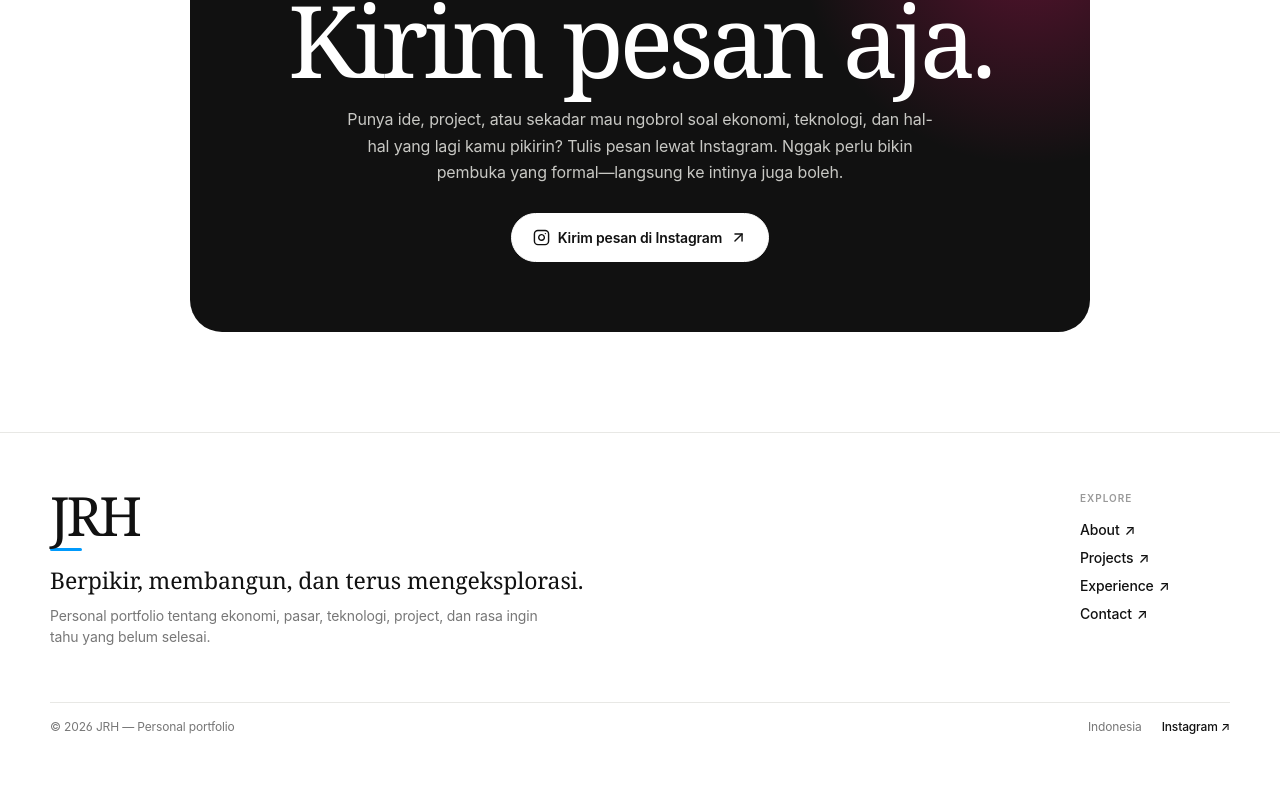
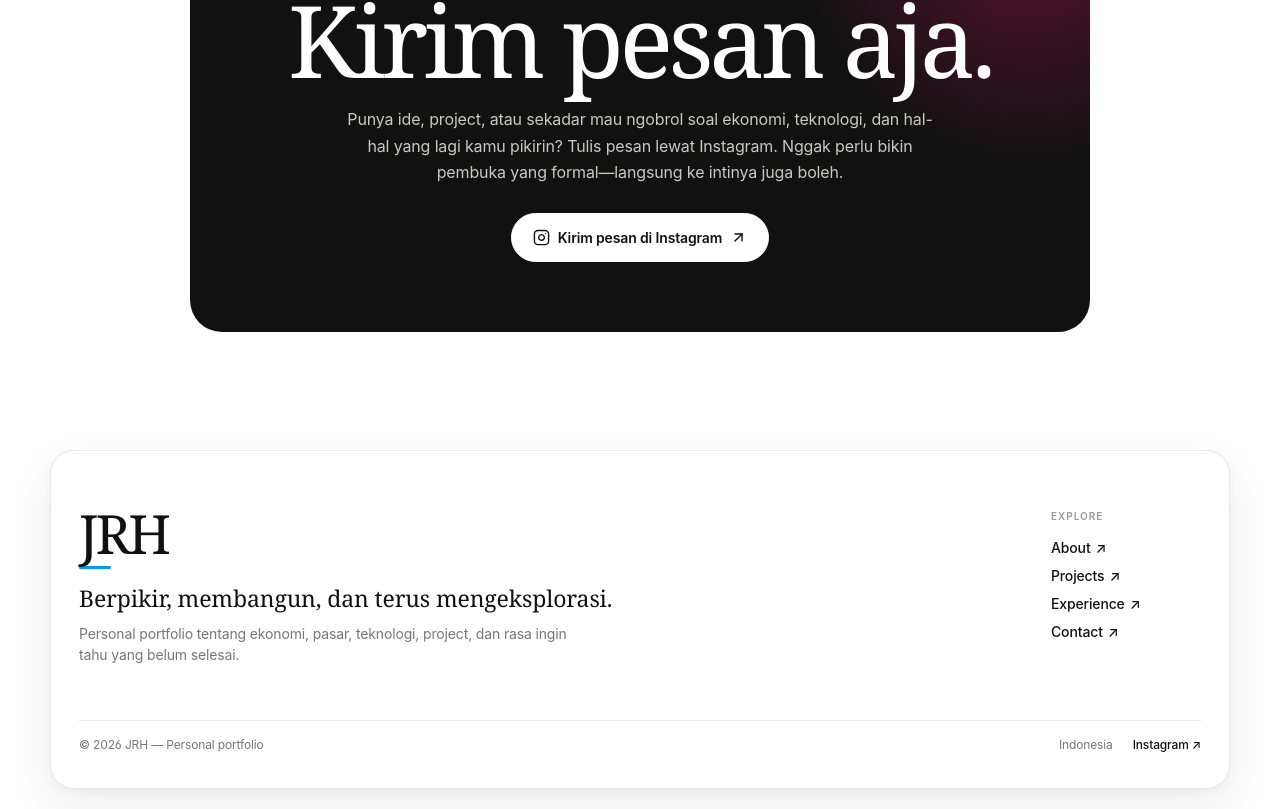
Before and after one commit to LionerHakim/JRHs, a React (Vite) app: page / in a window 1280 px wide. Shown: the part 4697-5506 px from the top of the page. Before the commit the page ends 5467 px from the top, so only its background shows below. Built offline with nearby package versions, Linux system fonts and the light colour scheme.

Commit message:
polish footer card and mobile edge lighting

```diff
--- a/src/jrh-platform-fix.css
+++ b/src/jrh-platform-fix.css
@@ -2,10 +2,31 @@
 .page-shell{overflow:visible!important}
 .music-player{overflow:visible!important;contain:none!important}
 .music-player-panel{transform:translateZ(0)!important;will-change:transform!important}
+
+/* Footer card: same surface language as the project cards. */
+.site-footer{border-top:0!important;background:#fff!important;padding:18px 0 20px!important}
+.site-footer .footer-inner{box-sizing:border-box!important;border:1px solid var(--jrh-line)!important;border-radius:24px!important;background:#fff!important;box-shadow:0 18px 48px rgba(0,0,0,.07),0 3px 12px rgba(0,0,0,.035)!important}
+.site-footer .footer-main{padding:0 28px!important}
+.site-footer .footer-bottom{margin-left:28px!important;margin-right:28px!important}
+.site-footer .footer-brand{transition:transform .2s ease!important}
+.site-footer .footer-brand:hover{transform:translateY(-1px)!important}
+
+/* Samsung-style edge lighting on phones: soft four-edge breathing, no intrusive overlay. */
 @media (max-width:767px){
+  .jrh-nav-inner{position:relative!important;z-index:701!important}
   .music-player{position:static!important}
   .music-player-panel{position:fixed!important;z-index:2147483000!important;right:10px!important;bottom:72px!important;left:auto!important;top:auto!important;width:min(300px,calc(100vw - 20px))!important;max-height:calc(100dvh - 88px)!important;overflow:auto!important;overscroll-behavior:contain!important;-webkit-overflow-scrolling:touch!important}
   .music-player-pill{position:relative!important;z-index:2147483001!important}
   .music-player-track-button,.music-player-song{cursor:pointer!important;user-select:none!important;-webkit-user-select:none!important;-webkit-touch-callout:none!important}
+
+  .page-shell::before{inset:0!important;z-index:480!important;border:1px solid rgba(82,137,255,.13)!important;box-shadow:inset 0 0 18px rgba(82,137,255,.09),inset 0 0 42px rgba(255,255,255,.72)!important;opacity:.72!important;animation:jrh-edge-mobile 4.8s ease-in-out infinite!important}
+  .page-shell::after{inset:6px!important;z-index:479!important;border-radius:16px!important;box-shadow:inset 0 0 10px rgba(82,137,255,.08),inset 0 0 24px rgba(255,255,255,.55)!important;animation:jrh-edge-mobile-soft 4.8s ease-in-out infinite!important}
+  @keyframes jrh-edge-mobile{0%,100%{opacity:.42}50%{opacity:.95}}
+  @keyframes jrh-edge-mobile-soft{0%,100%{opacity:.3}50%{opacity:.8}}
+
+  .site-footer{padding:14px 16px 18px!important}
+  .site-footer .footer-inner{width:100%!important;padding:42px 0 26px!important;border-radius:22px!important;box-shadow:0 14px 36px rgba(0,0,0,.075),0 3px 10px rgba(0,0,0,.035)!important}
+  .site-footer .footer-main{padding:0 20px!important}
+  .site-footer .footer-bottom{margin-left:20px!important;margin-right:20px!important}
 }
-@media (prefers-reduced-motion:reduce){.page-shell::after{animation:none!important}}
+@media (prefers-reduced-motion:reduce){.page-shell::after,.page-shell::before{animation:none!important}}
```
